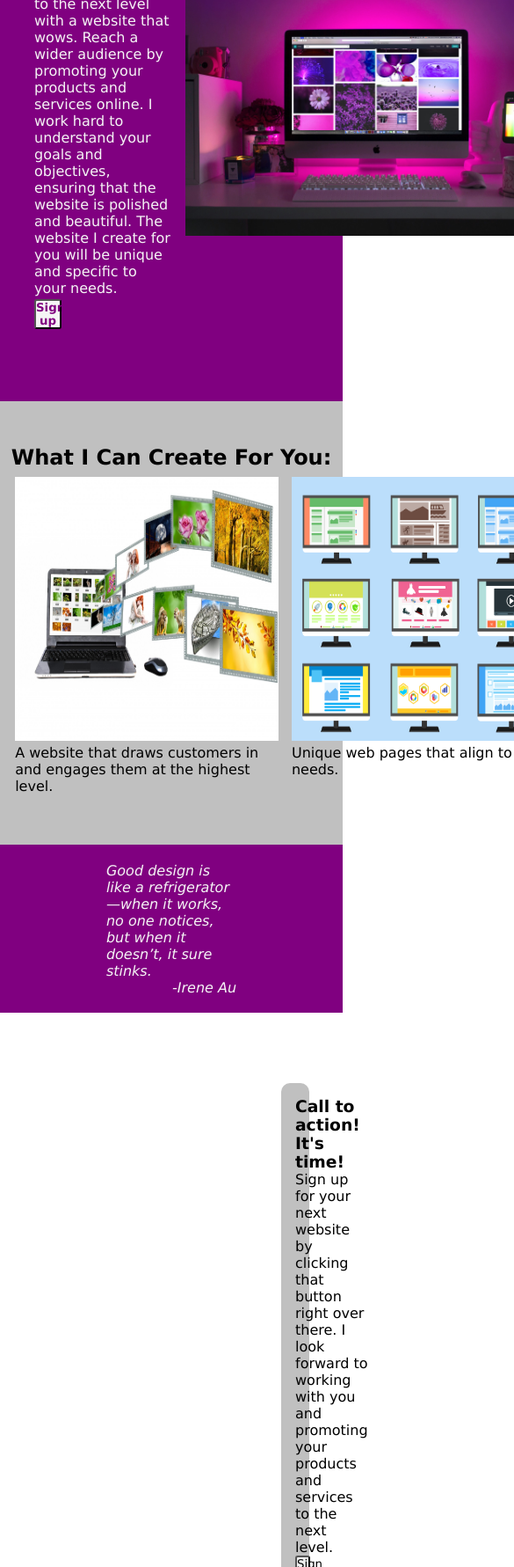
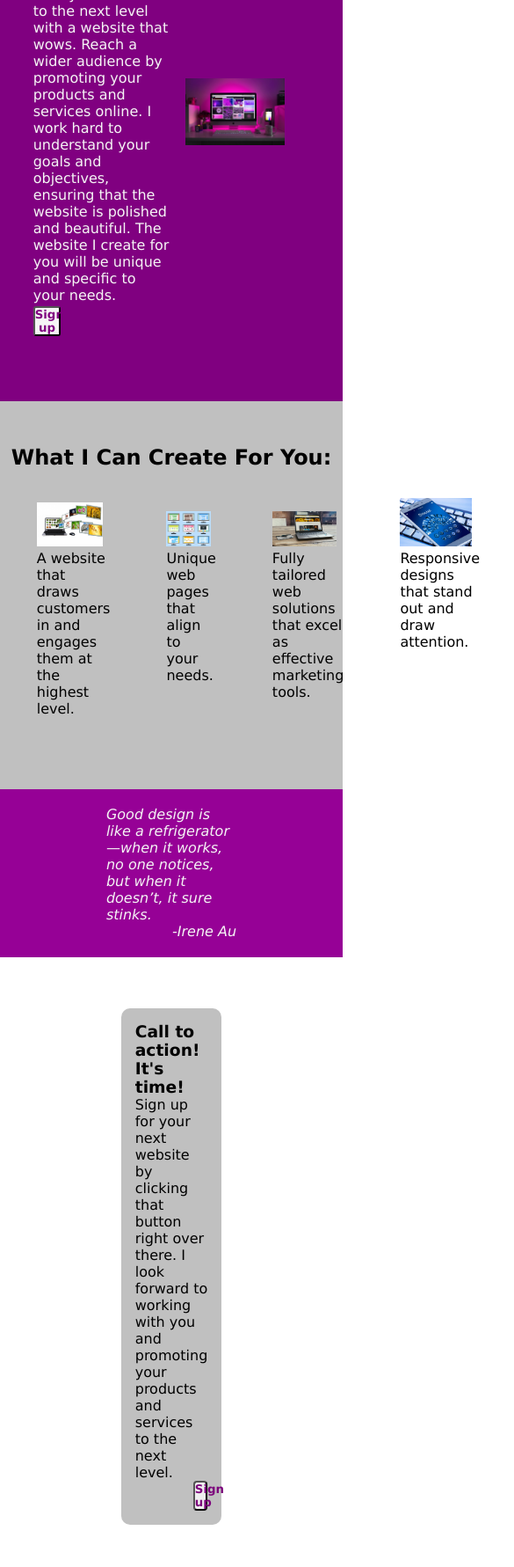
Before and after one commit to jeng200/odin-project-landing-page, a plain HTML site: page index.html in a window 390 px wide. Shown: the part 219-2000 px from the top of the page at 88% size, 585 px wide, since content can reach past the window. Drawn offline with Linux system fonts and the light colour scheme.

Commit message:
Add more responsive styling

```diff
--- a/index.html
+++ b/index.html
@@ -35,19 +35,27 @@
     <h2>What I Can Create For You:</h2>
 <div class="row">
     <div class="about-left">
+        <div class="about-left-img">
 <img src="./img/internet-315132.jpg" alt="Internet">
+</div>
 <p>A website that draws customers in and engages them at the highest level.</p>
 </div>
 <div class="about-middle-left">
+    <div class="about-middle-left-img">
 <img src="./img/website-1624028.png" alt="Website">
+</div>
 <p>Unique web pages that align to your needs.</p>
 </div>
 <div class="about-middle-right">
+    <div class="about-middle-right-img">
 <img src="./img/pexels-monoar-rahman-109371.jpg" alt="Website">
+</div>
 <p>Fully tailored web solutions that excel as effective marketing tools.</p>
 </div>
 <div class="about-right">
+    <div class="about-right-img">
 <img src="./img/mobile-phone-1917737_1920.jpg" alt="Mobile site">
+</div>
 <p>Responsive designs that stand out and draw attention.</p>
 </div>
 </div>
@@ -63,7 +71,7 @@
 </div>
 </section>
 <section class="action">
-<div>
+<div class="action-container">
     <h3>Call to action! It's time!</h3>
     <p>Sign up for your next website by clicking that button right over there. I look forward to working with you and promoting your products and services to the next level.</p>
     <button>Sign up</button>
--- a/style.css
+++ b/style.css
@@ -61,7 +61,7 @@ nav ul li a:hover {
 }
 
 .header-content {
-  width: 80%;
+  width: 85%;
   position: relative;
   margin: 0 auto;
   color: whitesmoke;
@@ -69,6 +69,7 @@ nav ul li a:hover {
   justify-content: space-evenly;
   align-items: center;
   gap: 5%;
+  padding: 1vh;
 }
 
 .header-left, .header-right {
@@ -80,7 +81,7 @@ nav ul li a:hover {
 }
 
 .header-right img {
-  width: 450px;
+  max-width: 80%;
   height: auto;
   flex-shrink: 2;
   align-self: flex-end;
@@ -95,6 +96,11 @@ header button {
   margin: 2% 0;
 }
 
+header button:hover {
+  color: rgb(255, 0, 191);
+  transition: .5s ease-in-out;
+}
+
 /*What I can do for you section*/
 
 .about {
@@ -103,6 +109,7 @@ header button {
   flex-wrap: wrap;
   flex-direction: column;
   align-items: center;
+  flex: 1;
 }
 
 .about h2 {
@@ -110,22 +117,32 @@ header button {
 }
 
 .about-left, .about-middle-left, .about-middle-right, .about-right {
-  flex-basis: 2%;
-  padding: 2%;
+  display: flex;
+  flex-direction: column;
+  justify-content: center;
+  align-items: center;
+  flex-wrap: wrap;
+  margin: 2rem;
   align-self: baseline;
+  max-width: 70%;
+}
+
+.about-left, .about-middle-left, .about-middle-right, .about-right > * {
+  max-width: 100%;
 }
 
 .about img {
-  width: 300px;
-  height: 300px;
+  max-width: 90%;
+  height: auto;
+  flex: 1;
+}
 
-}
 /*Quote section*/
 
 .quote {
   justify-content: center;
   padding: 5% 30%;
-  background-color: purple;
+  background-color: rgb(150, 1, 150);
   color: whitesmoke;
   font-style: italic;
 }
@@ -138,18 +155,37 @@ figcaption {
 /*Call to action section*/
 .action {
   display: flex;
-  justify-content: space-between;
+  justify-content: center;
+  align-items: center;
+  padding: 1em 8em;
+
+}
+
+.action-container {
+  display: flex;
+  flex-direction: column;
+  justify-content: space-around;
   align-items: center;
   background-color: silver;
-  margin: 5rem 20rem;
+  margin: 5vh 30vh;
   padding: 1rem;
+  width: 100%;
   border-radius: 10px;
+  flex: 1;
 }
 
 .action button {
   align-self: flex-end;
   width: 20%;
-  border-radius: 3px;
+  border-radius: 4px;
+  color:rgb(124, 2, 124);
+  font-weight: 600;
+  flex: 1;
+}
+
+.action button:hover {
+  color: rgb(8, 23, 228);
+  transition: .5s ease-in-out;
 }
 
 /*Footer*/
@@ -158,4 +194,5 @@ footer {
   background-color: purple;
   color: whitesmoke;
   padding: 1% 0;
+  font-weight: 600;
 }
```
Also changed, not shown: 1 other file. Lines whose indentation alone changed are shown as unchanged.
